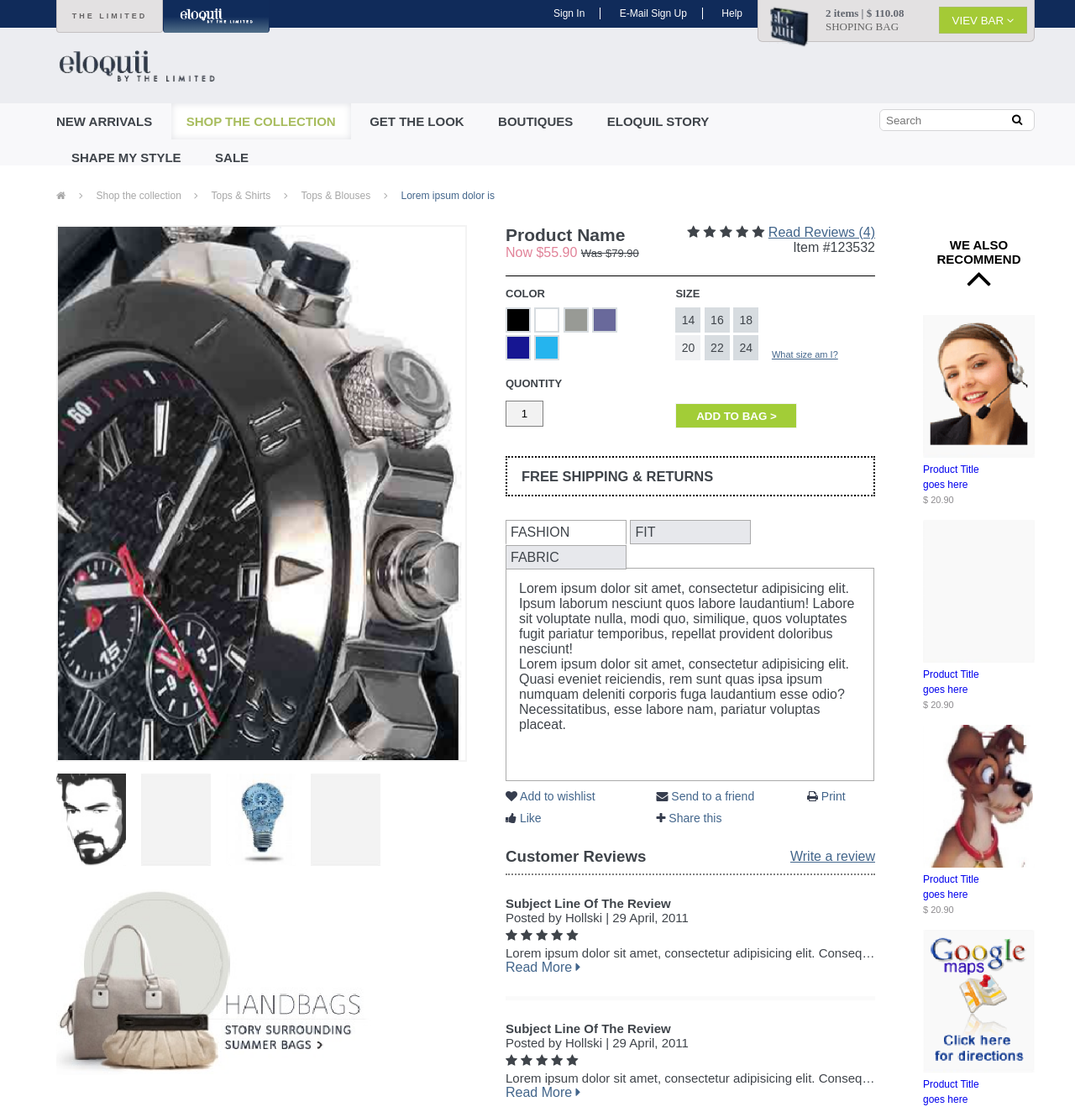
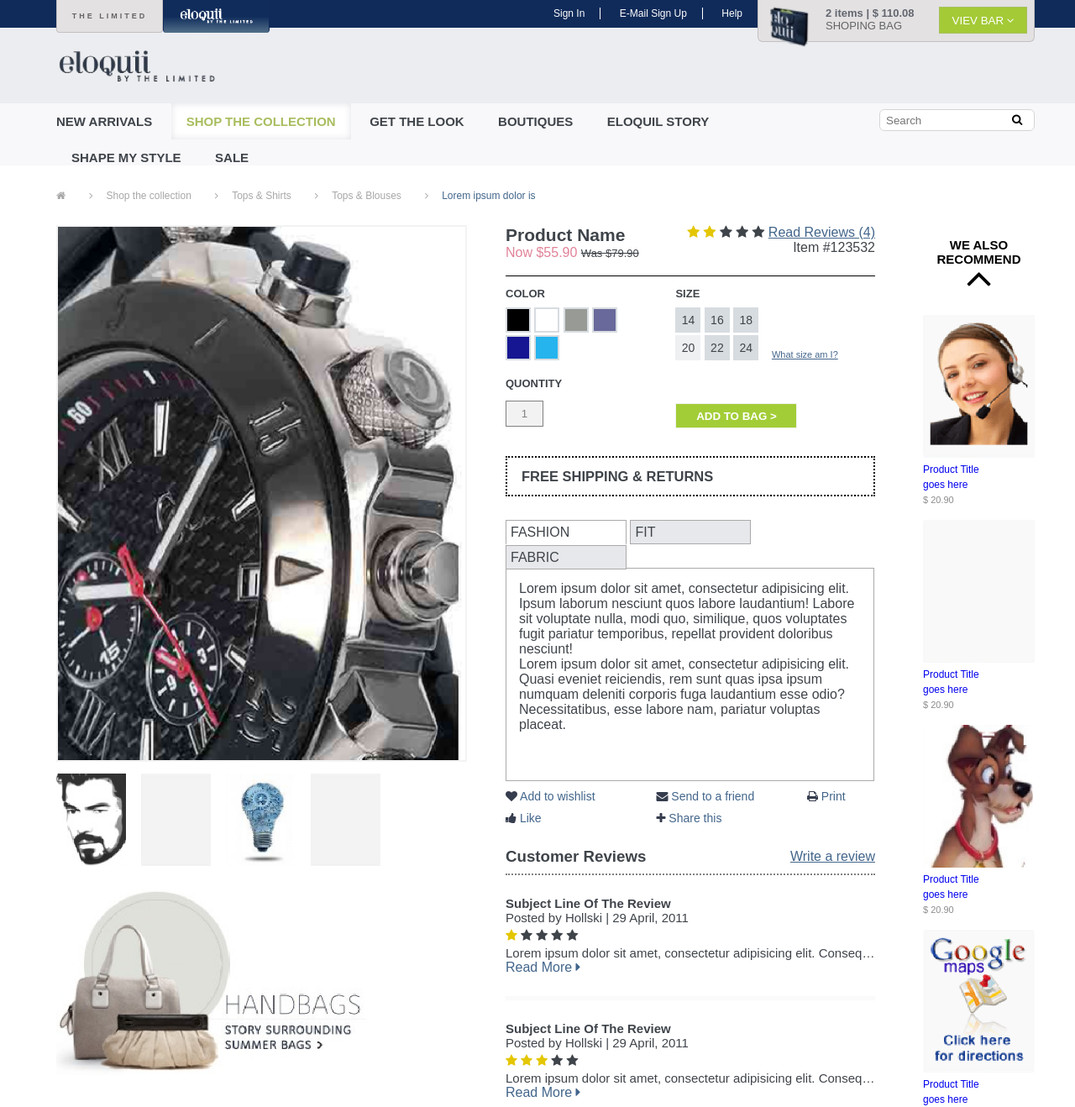
Before and after one commit to andrijdovbenko-zz/eleoquii, a plain HTML site: page index.html in a window 1280 px wide. Shown: the top 1318 px of the page at 84% size. Drawn offline with nearby package versions, Linux system fonts and the light colour scheme.

```diff
--- a/css/style.css
+++ b/css/style.css
@@ -96,6 +96,7 @@ header>div, main>div, .address, section{
 	position: relative;
 	padding: 8px;
 	font-size: 13px;
+	font-family: arial
 }
 
 .shoping_bag img {
@@ -270,11 +271,19 @@ main nav a:hover{
 	color: #A7A7A7;
 }
 
-.address span{
+.address span, .address span a{
 	margin-right: 12px;
 	font-family: sans-serif;
 	font-size: 12px;
 	color: #A7A7A7;
+}
+
+.address span a{
+	text-decoration: none;
+}
+
+.address span a:hover{
+	text-decoration: underline;
 }
 
 .address span:last-child{
@@ -325,7 +334,6 @@ section{
 	float: right;
 	display: inline-block;
 	font-size: 16px;
-	height: 800px;
 }
 
 .product_right .top{
@@ -485,8 +493,9 @@ section{
   height: 27px;
   background-color: #F2F2F2;
   text-align: center;
-  color: black;
+  color: grey;
   border: 1px solid grey;
+  font-family: arial;
 }
 
 .quontity input:focus{
@@ -930,6 +939,10 @@ footer span{
 	top:8px;
 }
 
+.social img:hover{
+	opacity: 0.75;
+}
+
 
 
 
--- a/index.html
+++ b/index.html
@@ -3,6 +3,7 @@
 <link rel="stylesheet" href="css/style.css">
 <link rel="stylesheet" href="css/media.css">
 <link rel="stylesheet" href="css/font-awesome.css">
+<link rel="shortcut icon" href="img/icon.png" type="image/x-icon">
 
 <script src="https://ajax.googleapis.com/ajax/libs/jquery/3.1.1/jquery.min.js"></script>
 <script src="js/script.js"></script>
@@ -62,13 +63,13 @@
 				</form>
 			</div>
 			<p class="address">
-				<span><i class="fa fa-home" aria-hidden="true"></i></span>
+				<span><a href="https://www.google.com"><i class="fa fa-home" aria-hidden="true"></i></a></span>
 				<span><i class="fa fa-angle-right" aria-hidden="true"></i></span>
-				<span>Shop the collection </span>
+				<span><a href="https://www.google.com">Shop the collection</a></span>
 				<span><i class="fa fa-angle-right" aria-hidden="true"></i></span>
-				<span>Tops &#38; Shirts</span>
+				<span><a href="https://www.google.com">Tops &#38; Shirts</a></span>
 				<span><i class="fa fa-angle-right" aria-hidden="true"></i></span>
-				<span>Tops &#38; Blouses</span>
+				<span><a href="https://www.google.com">Tops &#38; Blouses</a></span>
 				<span><i class="fa fa-angle-right" aria-hidden="true"></i></span>
 				<span>Lorem ipsum dolor is</span>
 			</p>
@@ -130,8 +131,8 @@
 							<div class="right">
 								<p>
 									<span class="stars">
-										<span><i class="fa fa-star" aria-hidden="true"></i></span>
-										<span><i class="fa fa-star" aria-hidden="true"></i></span>
+										<span class="gold_star"><i class="fa fa-star" aria-hidden="true"></i></span>
+										<span class="gold_star"><i class="fa fa-star" aria-hidden="true"></i></span>
 										<span><i class="fa fa-star" aria-hidden="true"></i></span>
 										<span><i class="fa fa-star" aria-hidden="true"></i></span>
 										<span><i class="fa fa-star" aria-hidden="true"></i></span>
@@ -175,7 +176,7 @@
 									</div>
 									<div class="quontity">
 										<h3>Quontity</h3>
-										<input type="text" value="1" name="quontity">
+										<input type="text" value="1" name="quontity" pattern="[0-9]{1,2}">
 									</div>
 								</div>
 								<div>
@@ -266,7 +267,7 @@
 									<h4>Subject Line Of The Review</h4>
 									<p>Posted by Hollski | 29 April, 2011</p>
 									<span class="stars">
-										<span><i class="fa fa-star" aria-hidden="true"></i></span>
+										<span class="gold_star"><i class="fa fa-star" aria-hidden="true"></i></span>
 										<span><i class="fa fa-star" aria-hidden="true"></i></span>
 										<span><i class="fa fa-star" aria-hidden="true"></i></span>
 										<span><i class="fa fa-star" aria-hidden="true"></i></span>
@@ -279,9 +280,9 @@
 									<h4>Subject Line Of The Review</h4>
 									<p>Posted by Hollski | 29 April, 2011</p>
 									<span class="stars">
-										<span><i class="fa fa-star" aria-hidden="true"></i></span>
-										<span><i class="fa fa-star" aria-hidden="true"></i></span>
-										<span><i class="fa fa-star" aria-hidden="true"></i></span>
+										<span class="gold_star"><i class="fa fa-star" aria-hidden="true"></i></span>
+										<span class="gold_star"><i class="fa fa-star" aria-hidden="true"></i></span>
+										<span class="gold_star"><i class="fa fa-star" aria-hidden="true"></i></span>
 										<span><i class="fa fa-star" aria-hidden="true"></i></span>
 										<span><i class="fa fa-star" aria-hidden="true"></i></span>
 									</span>
```
Also changed, not shown: img/icon.png (added).
